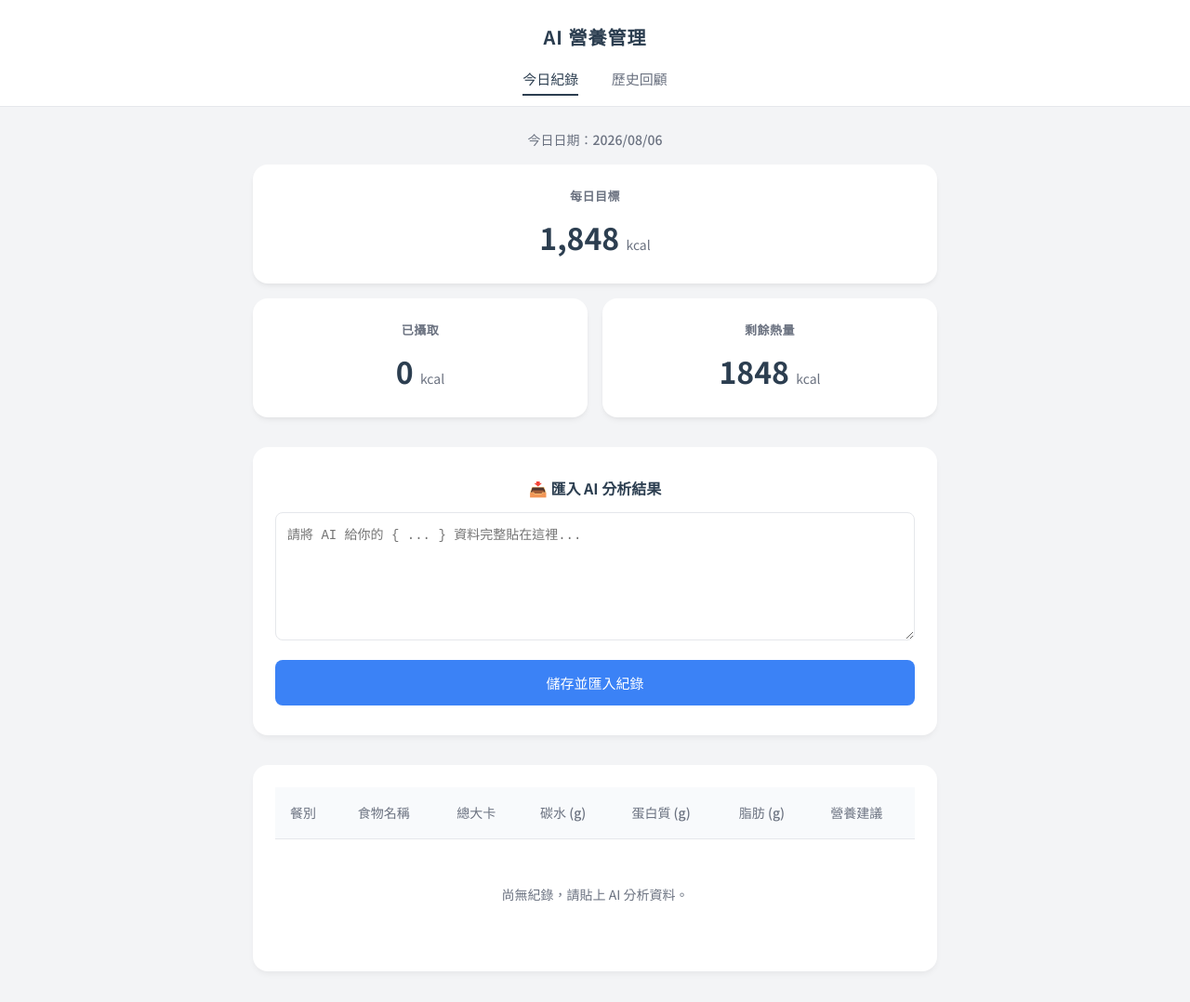
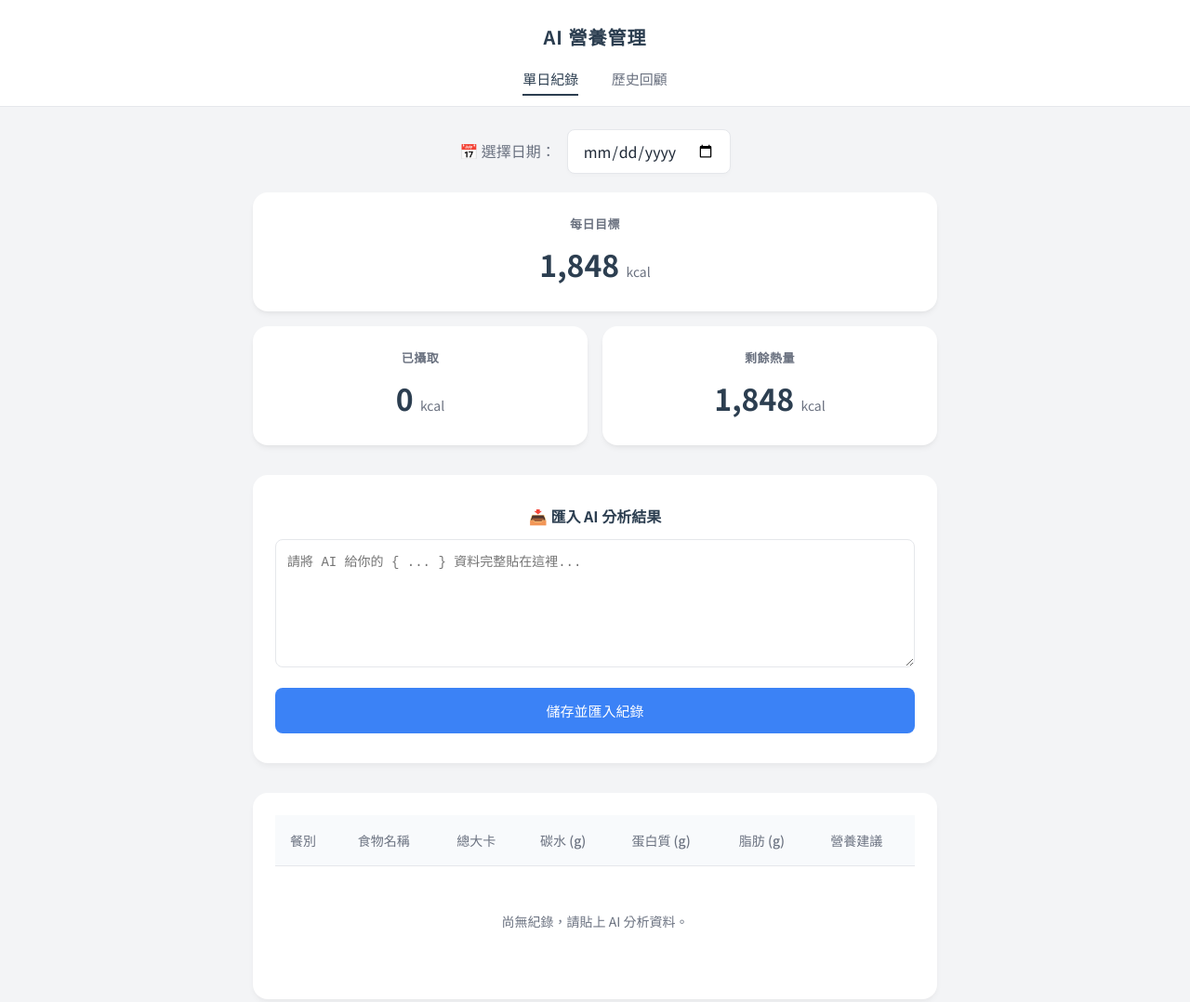
Before and after one commit to ChenZhong1105/AI-Nutritionist, a plain HTML site: page index.html in a window 1280 px wide. Shown: the whole page at 93% size. Drawn offline with Linux system fonts and the light colour scheme.

Commit message:
更新 index.html

```diff
--- a/index.html
+++ b/index.html
@@ -12,7 +12,7 @@
     <header class="header">
         <h1>AI 營養管理</h1>
         <nav>
-            <a href="index.html" class="active">今日紀錄</a>
+            <a href="index.html" class="active">單日紀錄</a>
             <a href="history.html">歷史回顧</a>
         </nav>
     </header>
@@ -20,7 +20,12 @@
     <main class="container">
 
         <section class="summary-section">
-            <h2 id="current-date">今日日期：載入中...</h2>
+            <!-- 全新的日期選擇器 -->
+            <div style="display: flex; align-items: center; justify-content: center; margin-bottom: 20px;">
+                <label for="record-date" style="font-weight: 500; margin-right: 12px; color: var(--text-muted);">📅 選擇日期：</label>
+                <input type="date" id="record-date" style="padding: 10px 16px; border: 1px solid var(--border-color); border-radius: 8px; font-family: inherit; font-size: 16px; outline: none; color: var(--text-main); background-color: var(--card-bg); box-shadow: 0 2px 4px rgba(0,0,0,0.02);">
+            </div>
+
             <div class="goal-card">
                 <h3>每日目標</h3>
                 <p class="goal-number">1,848 <span class="unit">kcal</span></p>
@@ -38,7 +43,6 @@
             </div>
         </section>
 
-        <!-- 全新的文字貼上區塊 -->
         <section class="upload-section">
             <h3 style="margin-bottom: 12px; font-size: 16px; color: var(--primary-color);">📥 匯入 AI 分析結果</h3>
             <textarea id="json-input" rows="7" style="width: 100%; padding: 12px; border-radius: 8px; border: 1px solid var(--border-color); margin-bottom: 15px; font-family: monospace; font-size: 14px;" placeholder="請將 AI 給你的 { ... } 資料完整貼在這裡..."></textarea>
@@ -73,7 +77,6 @@
 
     </main>
 
-    <!-- 移除了 api.js，現在只需要這兩個大腦 -->
     <script src="js/storage.js"></script>
     <script src="js/app.js"></script>
 
```
